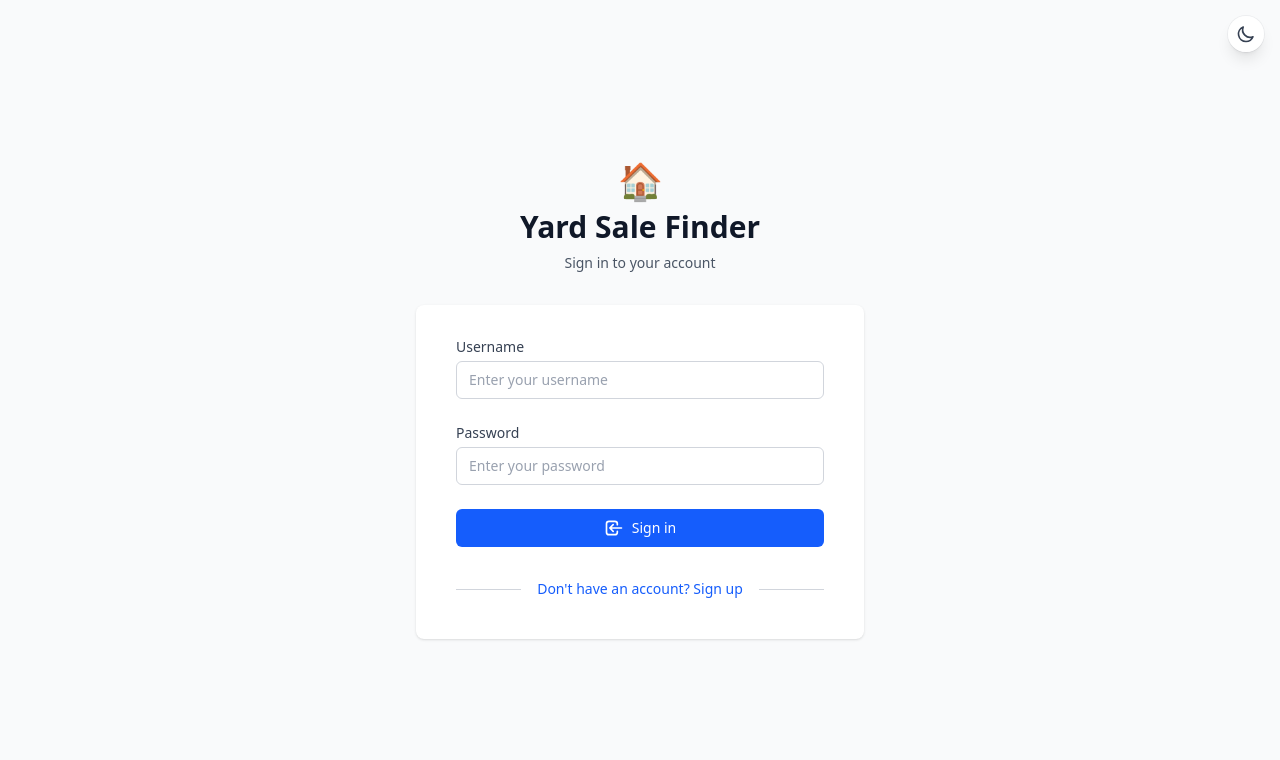
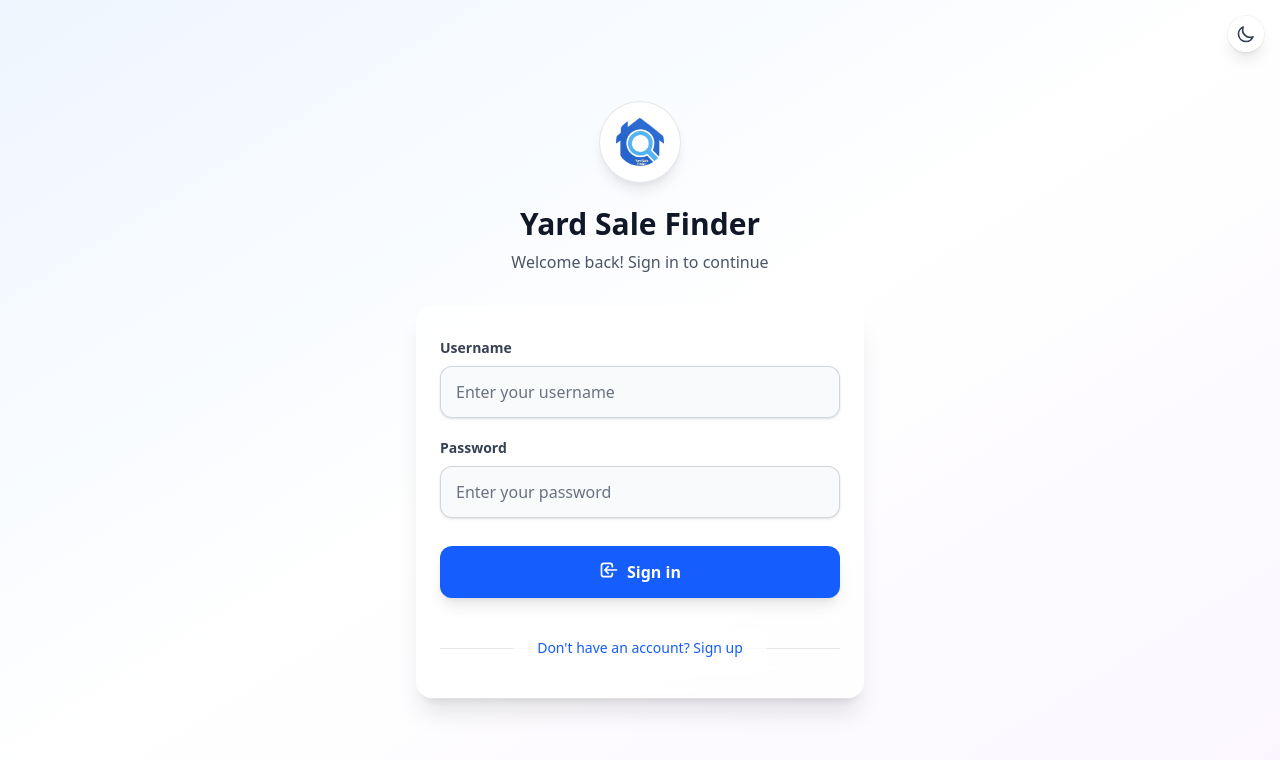
Before and after one commit to javiddelossantos5/yard-sale-svelte, a SvelteKit app: page /login in a window 1280 px wide. Shown: the top 760 px of the page. Built offline with nearby package versions, Linux system fonts and the light colour scheme.

Commit message:
changed the UX UI to be more ios

```diff
--- a/src/routes/login/+page.svelte
+++ b/src/routes/login/+page.svelte
@@ -188,34 +188,43 @@
 </svelte:head>
 
 <div
-	class="flex min-h-screen flex-col justify-center bg-gray-50 py-12 sm:px-6 lg:px-8 dark:bg-gray-900"
+	class="flex min-h-screen flex-col justify-center bg-gradient-to-br from-blue-50 via-white to-purple-50 px-4 py-12 sm:px-6 lg:px-8 dark:from-gray-900 dark:via-gray-800 dark:to-gray-900"
 >
 	<div class="sm:mx-auto sm:w-full sm:max-w-md">
 		<div class="text-center">
-			<h1 class="mb-2 text-4xl font-bold text-gray-900 dark:text-white">🏠</h1>
-			<h2 class="text-3xl font-bold text-gray-900 dark:text-white">Yard Sale Finder</h2>
-			<p class="mt-2 text-sm text-gray-600 dark:text-gray-300">
-				{isRegisterMode ? 'Create your account' : 'Sign in to your account'}
+			<!-- Logo -->
+			<div
+				class="mx-auto mb-6 flex h-20 w-20 items-center justify-center rounded-full bg-white shadow-lg ring-1 ring-gray-200 dark:bg-gray-800 dark:ring-gray-700"
+			>
+				<img src="/icon.png" alt="Yard Sale Finder" class="h-12 w-12 rounded-full object-cover" />
+			</div>
+
+			<!-- App Name -->
+			<h1 class="text-3xl font-bold text-gray-900 dark:text-white">Yard Sale Finder</h1>
+			<p class="mt-2 text-base text-gray-600 dark:text-gray-300">
+				{isRegisterMode
+					? 'Create your account to get started'
+					: 'Welcome back! Sign in to continue'}
 			</p>
 		</div>
 	</div>
 
 	<div class="mt-8 sm:mx-auto sm:w-full sm:max-w-md">
 		<div
-			class="bg-white px-4 py-8 shadow sm:rounded-lg sm:px-10 dark:bg-gray-800 dark:shadow-none dark:ring-1 dark:ring-gray-700"
+			class="bg-white/80 px-6 py-8 shadow-xl ring-1 ring-white/20 backdrop-blur-xl sm:rounded-2xl dark:bg-gray-800/80 dark:ring-gray-700/50"
 		>
 			{#if !isRegisterMode}
 				<!-- Login Form -->
-				<form class="space-y-6" onsubmit={handleLogin}>
+				<form class="space-y-5" onsubmit={handleLogin}>
 					<!-- Username Field -->
 					<div>
 						<label
 							for="username"
-							class="block text-sm font-medium text-gray-700 dark:text-gray-300"
+							class="mb-2 block text-sm font-semibold text-gray-700 dark:text-gray-300"
 						>
 							Username
 						</label>
-						<div class="mt-1">
+						<div>
 							<input
 								id="username"
 								name="username"
@@ -223,7 +232,7 @@
 								autocomplete="username"
 								required
 								bind:value={username}
-								class="block w-full appearance-none rounded-md border border-gray-300 px-3 py-2 placeholder-gray-400 focus:border-blue-500 focus:ring-blue-500 focus:outline-none sm:text-sm dark:border-gray-600 dark:bg-gray-700 dark:text-white dark:placeholder-gray-400 dark:focus:border-blue-400 dark:focus:ring-blue-400"
+								class="block w-full appearance-none rounded-xl border-0 bg-gray-50 px-4 py-3.5 text-gray-900 placeholder-gray-500 shadow-sm ring-1 ring-gray-300 transition-all duration-200 ring-inset focus:ring-2 focus:ring-blue-500 focus:outline-none dark:bg-gray-700 dark:text-white dark:placeholder-gray-400 dark:ring-gray-600 dark:focus:ring-blue-400"
 								placeholder="Enter your username"
 								disabled={loading}
 							/>
@@ -234,11 +243,11 @@
 					<div>
 						<label
 							for="password"
-							class="block text-sm font-medium text-gray-700 dark:text-gray-300"
+							class="mb-2 block text-sm font-semibold text-gray-700 dark:text-gray-300"
 						>
 							Password
 						</label>
-						<div class="mt-1">
+						<div>
 							<input
 								id="password"
 								name="password"
@@ -246,7 +255,7 @@
 								autocomplete="current-password"
 								required
 								bind:value={password}
-								class="block w-full appearance-none rounded-md border border-gray-300 px-3 py-2 placeholder-gray-400 focus:border-blue-500 focus:ring-blue-500 focus:outline-none sm:text-sm dark:border-gray-600 dark:bg-gray-700 dark:text-white dark:placeholder-gray-400 dark:focus:border-blue-400 dark:focus:ring-blue-400"
+								class="block w-full appearance-none rounded-xl border-0 bg-gray-50 px-4 py-3.5 text-gray-900 placeholder-gray-500 shadow-sm ring-1 ring-gray-300 transition-all duration-200 ring-inset focus:ring-2 focus:ring-blue-500 focus:outline-none dark:bg-gray-700 dark:text-white dark:placeholder-gray-400 dark:ring-gray-600 dark:focus:ring-blue-400"
 								placeholder="Enter your password"
 								disabled={loading}
 							/>
@@ -256,12 +265,12 @@
 					<!-- Error Message -->
 					{#if error}
 						<div
-							class="rounded-md bg-red-50 p-4 dark:border dark:border-red-800 dark:bg-red-900/20"
+							class="rounded-xl bg-red-50 p-4 ring-1 ring-red-200 dark:bg-red-900/20 dark:ring-red-800"
 						>
 							<div class="flex">
 								<div class="shrink-0">
 									<svg
-										class="h-5 w-5 text-red-400"
+										class="h-5 w-5 text-red-500"
 										fill="none"
 										stroke="currentColor"
 										viewBox="0 0 24 24"
@@ -275,8 +284,8 @@
 									</svg>
 								</div>
 								<div class="ml-3">
-									<h3 class="text-sm font-medium text-red-800 dark:text-red-200">Login Error</h3>
-									<div class="mt-2 text-sm text-red-700 dark:text-red-300">
+									<h3 class="text-sm font-semibold text-red-800 dark:text-red-200">Login Error</h3>
+									<div class="mt-1 text-sm text-red-700 dark:text-red-300">
 										<p>{error}</p>
 									</div>
 								</div>
@@ -285,18 +294,14 @@
 					{/if}
 
 					<!-- Submit Button -->
-					<div>
+					<div class="pt-2">
 						<button
 							type="submit"
 							disabled={loading}
-							class="group relative flex w-full justify-center rounded-md border border-transparent bg-blue-600 px-4 py-2 text-sm font-medium text-white hover:bg-blue-700 focus:ring-2 focus:ring-blue-500 focus:ring-offset-2 focus:outline-none disabled:cursor-not-allowed disabled:opacity-50"
+							class="group relative flex w-full justify-center rounded-xl bg-blue-600 px-4 py-3.5 text-base font-semibold text-white shadow-lg transition-all duration-200 hover:bg-blue-700 focus:ring-2 focus:ring-blue-500 focus:ring-offset-2 focus:outline-none active:scale-95 disabled:cursor-not-allowed disabled:opacity-50"
 						>
 							{#if loading}
-								<svg
-									class="mr-3 -ml-1 h-5 w-5 animate-spin text-white"
-									fill="none"
-									viewBox="0 0 24 24"
-								>
+								<svg class="mr-3 h-5 w-5 animate-spin text-white" fill="none" viewBox="0 0 24 24">
 									<circle
 										class="opacity-25"
 										cx="12"
@@ -328,16 +333,16 @@
 				</form>
 
 				<!-- Toggle Button -->
-				<div class="mt-6">
+				<div class="mt-8">
 					<div class="relative">
 						<div class="absolute inset-0 flex items-center">
-							<div class="w-full border-t border-gray-300 dark:border-gray-600"></div>
+							<div class="w-full border-t border-gray-200 dark:border-gray-700"></div>
 						</div>
 						<div class="relative flex justify-center text-sm">
 							<button
 								type="button"
 								onclick={toggleMode}
-								class="bg-white px-4 py-2 text-blue-600 hover:text-blue-500 dark:bg-gray-800 dark:text-blue-400 dark:hover:text-blue-300"
+								class="bg-white/80 px-6 py-2 font-medium text-blue-600 transition-colors duration-200 hover:text-blue-500 dark:bg-gray-800/80 dark:text-blue-400 dark:hover:text-blue-300"
 							>
 								Don't have an account? Sign up
 							</button>
@@ -346,16 +351,16 @@
 				</div>
 			{:else}
 				<!-- Registration Form -->
-				<form class="space-y-6" onsubmit={handleRegister}>
+				<form class="space-y-5" onsubmit={handleRegister}>
 					<!-- Username Field -->
 					<div>
 						<label
 							for="reg-username"
-							class="block text-sm font-medium text-gray-700 dark:text-gray-300"
+							class="mb-2 block text-sm font-semibold text-gray-700 dark:text-gray-300"
 						>
 							Username *
 						</label>
-						<div class="mt-1">
+						<div>
 							<input
 								id="reg-username"
 								name="username"
@@ -363,7 +368,7 @@
 								autocomplete="username"
 								required
 								bind:value={registerData.username}
-								class="block w-full appearance-none rounded-md border border-gray-300 px-3 py-2 placeholder-gray-400 focus:border-blue-500 focus:ring-blue-500 focus:outline-none sm:text-sm dark:border-gray-600 dark:bg-gray-700 dark:text-white dark:placeholder-gray-400 dark:focus:border-blue-400 dark:focus:ring-blue-400"
+								class="block w-full appearance-none rounded-xl border-0 bg-gray-50 px-4 py-3.5 text-gray-900 placeholder-gray-500 shadow-sm ring-1 ring-gray-300 transition-all duration-200 ring-inset focus:ring-2 focus:ring-blue-500 focus:outline-none dark:bg-gray-700 dark:text-white dark:placeholder-gray-400 dark:ring-gray-600 dark:focus:ring-blue-400"
 								placeholder="Enter your username"
 								disabled={loading}
 							/>
@@ -374,11 +379,11 @@
 					<div>
 						<label
 							for="reg-email"
-							class="block text-sm font-medium text-gray-700 dark:text-gray-300"
+							class="mb-2 block text-sm font-semibold text-gray-700 dark:text-gray-300"
 						>
 							Email *
 						</label>
-						<div class="mt-1">
+						<div>
 							<input
 								id="reg-email"
 								name="email"
@@ -386,7 +391,7 @@
 								autocomplete="email"
 								required
 								bind:value={registerData.email}
-								class="block w-full appearance-none rounded-md border border-gray-300 px-3 py-2 placeholder-gray-400 focus:border-blue-500 focus:ring-blue-500 focus:outline-none sm:text-sm dark:border-gray-600 dark:bg-gray-700 dark:text-white dark:placeholder-gray-400 dark:focus:border-blue-400 dark:focus:ring-blue-400"
+								class="block w-full appearance-none rounded-xl border-0 bg-gray-50 px-4 py-3.5 text-gray-900 placeholder-gray-500 shadow-sm ring-1 ring-gray-300 transition-all duration-200 ring-inset focus:ring-2 focus:ring-blue-500 focus:outline-none dark:bg-gray-700 dark:text-white dark:placeholder-gray-400 dark:ring-gray-600 dark:focus:ring-blue-400"
 								placeholder="Enter your email"
 								disabled={loading}
 							/>
@@ -397,11 +402,11 @@
 					<div>
 						<label
 							for="reg-password"
-							class="block text-sm font-medium text-gray-700 dark:text-gray-300"
+							class="mb-2 block text-sm font-semibold text-gray-700 dark:text-gray-300"
 						>
 							Password *
 						</label>
-						<div class="mt-1">
+						<div>
 							<input
 								id="reg-password"
 								name="password"
@@ -409,7 +414,7 @@
 								autocomplete="new-password"
 								required
 								bind:value={registerData.password}
-								class="block w-full appearance-none rounded-md border border-gray-300 px-3 py-2 placeholder-gray-400 focus:border-blue-500 focus:ring-blue-500 focus:outline-none sm:text-sm dark:border-gray-600 dark:bg-gray-700 dark:text-white dark:placeholder-gray-400 dark:focus:border-blue-400 dark:focus:ring-blue-400"
+								class="block w-full appearance-none rounded-xl border-0 bg-gray-50 px-4 py-3.5 text-gray-900 placeholder-gray-500 shadow-sm ring-1 ring-gray-300 transition-all duration-200 ring-inset focus:ring-2 focus:ring-blue-500 focus:outline-none dark:bg-gray-700 dark:text-white dark:placeholder-gray-400 dark:ring-gray-600 dark:focus:ring-blue-400"
 								placeholder="Enter your password"
 								disabled={loading}
 							/>
@@ -420,11 +425,11 @@
 					<div>
 						<label
 							for="reg-fullname"
-							class="block text-sm font-medium text-gray-700 dark:text-gray-300"
+							class="mb-2 block text-sm font-semibold text-gray-700 dark:text-gray-300"
 						>
 							Full Name *
 						</label>
-						<div class="mt-1">
+						<div>
 							<input
 								id="reg-fullname"
 								name="full_name"
@@ -432,7 +437,7 @@
 								autocomplete="name"
 								required
 								bind:value={registerData.full_name}
-								class="block w-full appearance-none rounded-md border border-gray-300 px-3 py-2 placeholder-gray-400 focus:border-blue-500 focus:ring-blue-500 focus:outline-none sm:text-sm dark:border-gray-600 dark:bg-gray-700 dark:text-white dark:placeholder-gray-400 dark:focus:border-blue-400 dark:focus:ring-blue-400"
+								class="block w-full appearance-none rounded-xl border-0 bg-gray-50 px-4 py-3.5 text-gray-900 placeholder-gray-500 shadow-sm ring-1 ring-gray-300 transition-all duration-200 ring-inset focus:ring-2 focus:ring-blue-500 focus:outline-none dark:bg-gray-700 dark:text-white dark:placeholder-gray-400 dark:ring-gray-600 dark:focus:ring-blue-400"
 								placeholder="Enter your full name"
 								disabled={loading}
 							/>
@@ -443,11 +448,11 @@
 					<div>
 						<label
 							for="reg-phone"
-							class="block text-sm font-medium text-gray-700 dark:text-gray-300"
+							class="mb-2 block text-sm font-semibold text-gray-700 dark:text-gray-300"
 						>
 							Phone Number *
 						</label>
-						<div class="mt-1">
+						<div>
 							<input
 								id="reg-phone"
 								name="phone_number"
@@ -455,7 +460,7 @@
 								autocomplete="tel"
 								required
 								bind:value={registerData.phone_number}
-								class="block w-full appearance-none rounded-md border border-gray-300 px-3 py-2 placeholder-gray-400 focus:border-blue-500 focus:ring-blue-500 focus:outline-none sm:text-sm dark:border-gray-600 dark:bg-gray-700 dark:text-white dark:placeholder-gray-400 dark:focus:border-blue-400 dark:focus:ring-blue-400"
+								class="block w-full appearance-none rounded-xl border-0 bg-gray-50 px-4 py-3.5 text-gray-900 placeholder-gray-500 shadow-sm ring-1 ring-gray-300 transition-all duration-200 ring-inset focus:ring-2 focus:ring-blue-500 focus:outline-none dark:bg-gray-700 dark:text-white dark:placeholder-gray-400 dark:ring-gray-600 dark:focus:ring-blue-400"
 								placeholder="Enter your phone number"
 								disabled={loading}
 							/>
@@ -467,18 +472,18 @@
 						<div>
 							<label
 								for="reg-city"
-								class="block text-sm font-medium text-gray-700 dark:text-gray-300"
+								class="mb-2 block text-sm font-semibold text-gray-700 dark:text-gray-300"
 							>
 								City *
 							</label>
-							<div class="mt-1">
+							<div>
 								<input
 									id="reg-city"
 									name="city"
 									type="text"
 									required
 									bind:value={registerData.location.city}
-									class="block w-full appearance-none rounded-md border border-gray-300 px-3 py-2 placeholder-gray-400 focus:border-blue-500 focus:ring-blue-500 focus:outline-none sm:text-sm dark:border-gray-600 dark:bg-gray-700 dark:text-white dark:placeholder-gray-400 dark:focus:border-blue-400 dark:focus:ring-blue-400"
+									class="block w-full appearance-none rounded-xl border-0 bg-gray-50 px-4 py-3.5 text-gray-900 placeholder-gray-500 shadow-sm ring-1 ring-gray-300 transition-all duration-200 ring-inset focus:ring-2 focus:ring-blue-500 focus:outline-none dark:bg-gray-700 dark:text-white dark:placeholder-gray-400 dark:ring-gray-600 dark:focus:ring-blue-400"
 									placeholder="City"
 									disabled={loading}
 								/>
@@ -487,17 +492,17 @@
 						<div>
 							<label
 								for="reg-state"
-								class="block text-sm font-medium text-gray-700 dark:text-gray-300"
+								class="mb-2 block text-sm font-semibold text-gray-700 dark:text-gray-300"
 							>
 								State *
 							</label>
-							<div class="mt-1">
+							<div>
 								<select
 									id="reg-state"
 									name="state"
 									required
 									bind:value={registerData.location.state}
-									class="block w-full appearance-none rounded-md border border-gray-300 px-3 py-2 focus:border-blue-500 focus:ring-blue-500 focus:outline-none sm:text-sm dark:border-gray-600 dark:bg-gray-700 dark:text-white dark:focus:border-blue-400 dark:focus:ring-blue-400"
+									class="block w-full appearance-none rounded-xl border-0 bg-gray-50 px-4 py-3.5 text-gray-900 shadow-sm ring-1 ring-gray-300 transition-all duration-200 ring-inset focus:ring-2 focus:ring-blue-500 focus:outline-none dark:bg-gray-700 dark:text-white dark:ring-gray-600 dark:focus:ring-blue-400"
 									disabled={loading}
 								>
 									<option value="">Select State</option>
@@ -510,18 +515,18 @@
 						<div>
 							<label
 								for="reg-zip"
-								class="block text-sm font-medium text-gray-700 dark:text-gray-300"
+								class="mb-2 block text-sm font-semibold text-gray-700 dark:text-gray-300"
 							>
 								ZIP *
 							</label>
-							<div class="mt-1">
+							<div>
 								<input
 									id="reg-zip"
 									name="zip"
 									type="text"
 									required
 									bind:value={registerData.location.zip}
-									class="block w-full appearance-none rounded-md border border-gray-300 px-3 py-2 placeholder-gray-400 focus:border-blue-500 focus:ring-blue-500 focus:outline-none sm:text-sm dark:border-gray-600 dark:bg-gray-700 dark:text-white dark:placeholder-gray-400 dark:focus:border-blue-400 dark:focus:ring-blue-400"
+									class="block w-full appearance-none rounded-xl border-0 bg-gray-50 px-4 py-3.5 text-gray-900 placeholder-gray-500 shadow-sm ring-1 ring-gray-300 transition-all duration-200 ring-inset focus:ring-2 focus:ring-blue-500 focus:outline-none dark:bg-gray-700 dark:text-white dark:placeholder-gray-400 dark:ring-gray-600 dark:focus:ring-blue-400"
 									placeholder="ZIP"
 									disabled={loading}
 								/>
@@ -531,16 +536,19 @@
 
 					<!-- Bio Field -->
 					<div>
-						<label for="reg-bio" class="block text-sm font-medium text-gray-700 dark:text-gray-300">
+						<label
+							for="reg-bio"
+							class="mb-2 block text-sm font-semibold text-gray-700 dark:text-gray-300"
+						>
 							Bio
 						</label>
-						<div class="mt-1">
+						<div>
 							<textarea
 								id="reg-bio"
 								name="bio"
 								rows="3"
 								bind:value={registerData.bio}
-								class="block w-full appearance-none rounded-md border border-gray-300 px-3 py-2 placeholder-gray-400 focus:border-blue-500 focus:ring-blue-500 focus:outline-none sm:text-sm dark:border-gray-600 dark:bg-gray-700 dark:text-white dark:placeholder-gray-400 dark:focus:border-blue-400 dark:focus:ring-blue-400"
+								class="block w-full appearance-none rounded-xl border-0 bg-gray-50 px-4 py-3.5 text-gray-900 placeholder-gray-500 shadow-sm ring-1 ring-gray-300 transition-all duration-200 ring-inset focus:ring-2 focus:ring-blue-500 focus:outline-none dark:bg-gray-700 dark:text-white dark:placeholder-gray-400 dark:ring-gray-600 dark:focus:ring-blue-400"
 								placeholder="Tell us about yourself (optional)"
 								disabled={loading}
 							></textarea>
@@ -550,12 +558,12 @@
 					<!-- Error Message -->
 					{#if error}
 						<div
-							class="rounded-md bg-red-50 p-4 dark:border dark:border-red-800 dark:bg-red-900/20"
+							class="rounded-xl bg-red-50 p-4 ring-1 ring-red-200 dark:bg-red-900/20 dark:ring-red-800"
 						>
 							<div class="flex">
 								<div class="shrink-0">
 									<svg
-										class="h-5 w-5 text-red-400"
+										class="h-5 w-5 text-red-500"
 										fill="none"
 										stroke="currentColor"
 										viewBox="0 0 24 24"
@@ -569,8 +577,8 @@
 									</svg>
 								</div>
 								<div class="ml-3">
-									<h3 class="text-sm font-medium text-red-800 dark:text-red-200">Error</h3>
-									<div class="mt-2 text-sm text-red-700 dark:text-red-300">
+									<h3 class="text-sm font-semibold text-red-800 dark:text-red-200">Error</h3>
+									<div class="mt-1 text-sm text-red-700 dark:text-red-300">
 										<p>{error}</p>
 									</div>
 								</div>
@@ -581,12 +589,12 @@
 					<!-- Success Message -->
 					{#if success}
 						<div
-							class="rounded-md bg-green-50 p-4 dark:border dark:border-green-800 dark:bg-green-900/20"
+							class="rounded-xl bg-green-50 p-4 ring-1 ring-green-200 dark:bg-green-900/20 dark:ring-green-800"
 						>
 							<div class="flex">
 								<div class="shrink-0">
 									<svg
-										class="h-5 w-5 text-green-400"
+										class="h-5 w-5 text-green-500"
 										fill="none"
 										stroke="currentColor"
 										viewBox="0 0 24 24"
@@ -600,8 +608,8 @@
 									</svg>
 								</div>
 								<div class="ml-3">
-									<h3 class="text-sm font-medium text-green-800 dark:text-green-200">Success</h3>
-									<div class="mt-2 text-sm text-green-700 dark:text-green-300">
+									<h3 class="text-sm font-semibold text-green-800 dark:text-green-200">Success</h3>
+									<div class="mt-1 text-sm text-green-700 dark:text-green-300">
 										<p>{success}</p>
 									</div>
 								</div>
@@ -610,14 +618,14 @@
 					{/if}
 
 					<!-- Submit Button -->
-					<div>
+					<div class="pt-2">
 						<button
 							type="submit"
 							disabled={loading}
-							class="flex w-full justify-center rounded-md border border-transparent bg-blue-600 px-4 py-2 text-sm font-medium text-white shadow-sm hover:bg-blue-700 focus:ring-2 focus:ring-blue-500 focus:ring-offset-2 focus:outline-none disabled:cursor-not-allowed disabled:opacity-50 dark:focus:ring-offset-gray-800"
+							class="group relative flex w-full justify-center rounded-xl bg-blue-600 px-4 py-3.5 text-base font-semibold text-white shadow-lg transition-all duration-200 hover:bg-blue-700 focus:ring-2 focus:ring-blue-500 focus:ring-offset-2 focus:outline-none active:scale-95 disabled:cursor-not-allowed disabled:opacity-50"
 						>
 							{#if loading}
-								<svg class="mr-2 h-4 w-4 animate-spin" fill="none" viewBox="0 0 24 24">
+								<svg class="mr-3 h-5 w-5 animate-spin text-white" fill="none" viewBox="0 0 24 24">
 									<circle
 										class="opacity-25"
 										cx="12"
@@ -634,7 +642,7 @@
 								</svg>
 								Creating account...
 							{:else}
-								<svg class="mr-2 h-4 w-4" fill="none" stroke="currentColor" viewBox="0 0 24 24">
+								<svg class="mr-2 h-5 w-5" fill="none" stroke="currentColor" viewBox="0 0 24 24">
 									<path
 										stroke-linecap="round"
 										stroke-linejoin="round"
@@ -649,16 +657,16 @@
 				</form>
 
 				<!-- Toggle Button -->
-				<div class="mt-6">
+				<div class="mt-8">
 					<div class="relative">
 						<div class="absolute inset-0 flex items-center">
-							<div class="w-full border-t border-gray-300 dark:border-gray-600"></div>
+							<div class="w-full border-t border-gray-200 dark:border-gray-700"></div>
 						</div>
 						<div class="relative flex justify-center text-sm">
 							<button
 								type="button"
 								onclick={toggleMode}
-								class="bg-white px-4 py-2 text-blue-600 hover:text-blue-500 dark:bg-gray-800 dark:text-blue-400 dark:hover:text-blue-300"
+								class="bg-white/80 px-6 py-2 font-medium text-blue-600 transition-colors duration-200 hover:text-blue-500 dark:bg-gray-800/80 dark:text-blue-400 dark:hover:text-blue-300"
 							>
 								Already have an account? Sign in
 							</button>
```
